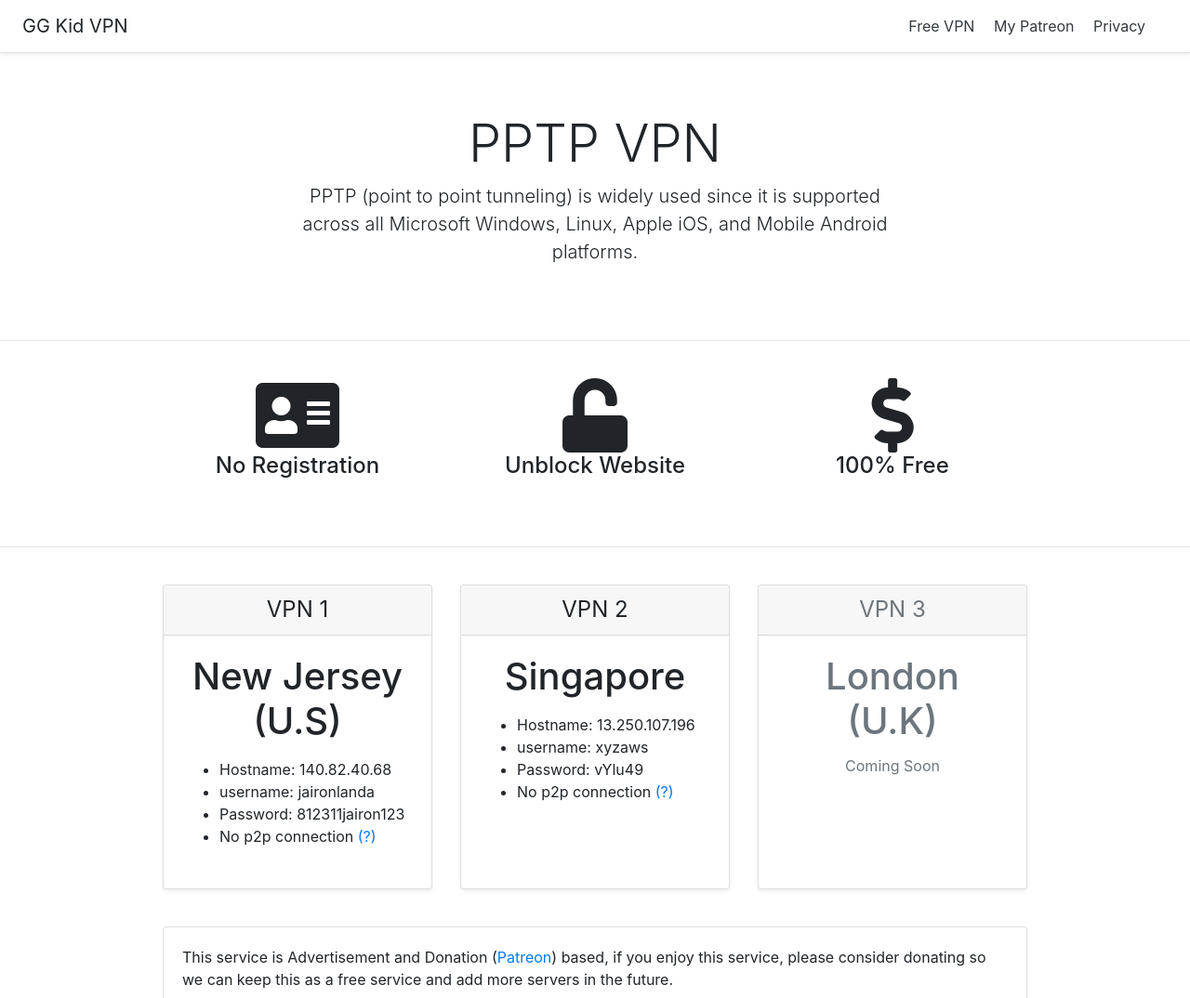
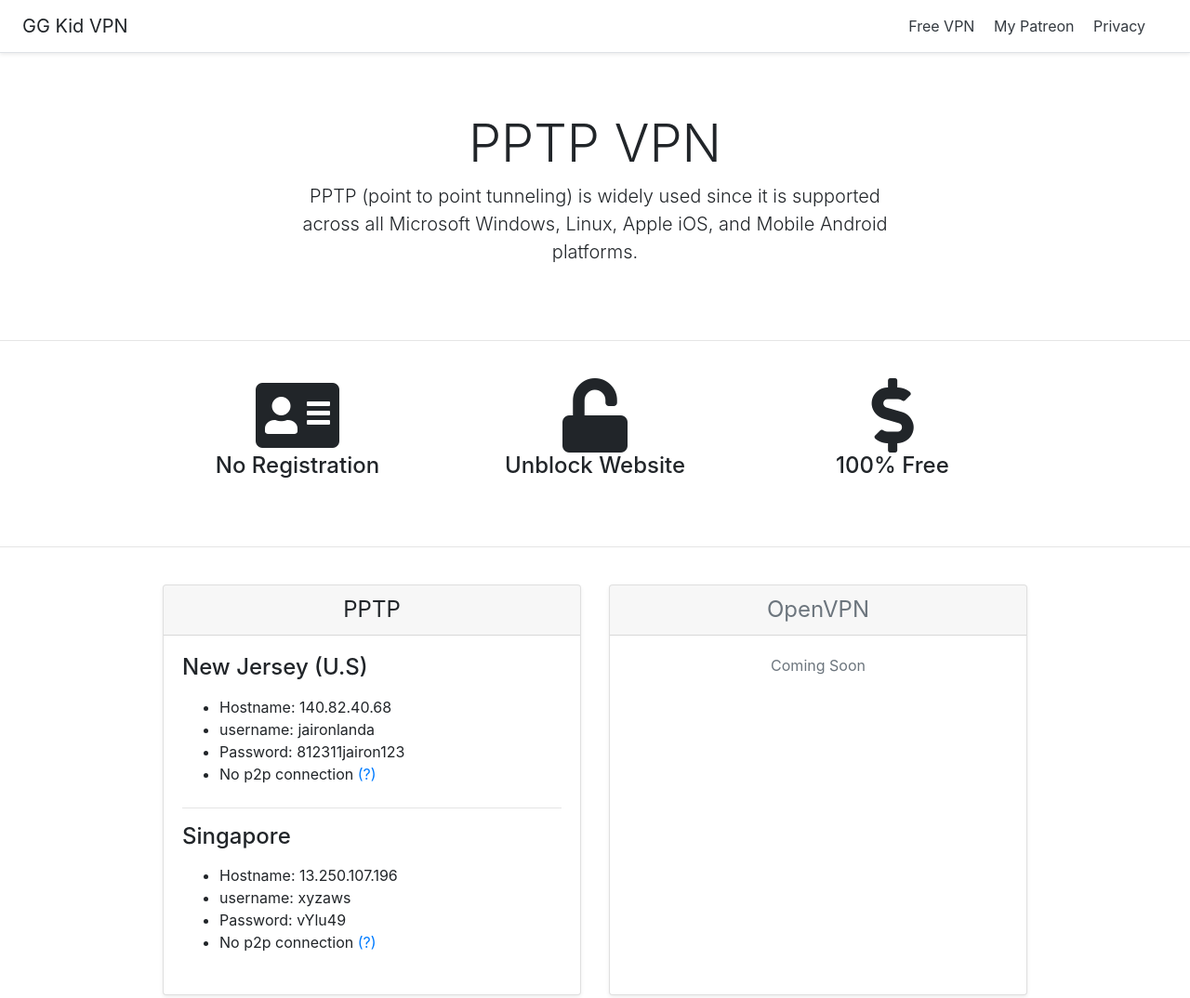
Before and after one commit to Jaironlanda/vpn-site, a plain HTML site: page index.html in a window 1280 px wide. Shown: the top 1074 px of the page at 93% size. Drawn offline with nearby package versions, Linux system fonts and the light colour scheme.

Commit message:
update interface, add new card for openvpn

```diff
--- a/index.html
+++ b/index.html
@@ -3,9 +3,9 @@
 <head>
     <meta charset="UTF-8">
     <meta name="viewport" content="width=device-width, initial-scale=1, shrink-to-fit=no">
-    <meta name="description" content="Free vpn service and easy to setup">
+    <meta name="description" content="Free VPN service. Safely and privately surf on public WiFi service. Free PPTP VPN service No Registration.">
     <meta name="author" content="Jairon Landa">
-    <title>Free VPN</title>
+    <title>Free VPN service</title>
     <link rel="stylesheet" href="style/bs4/css/bootstrap.min.css">
     <link rel="stylesheet" href="style/fontawesome/css/all.min.css">
     <link rel="stylesheet" href="style/css/custom.css">
@@ -79,40 +79,32 @@
         <div class="card-deck mb-3">
           <div class="card mb-4 shadow-sm">
             <div class="card-header">
-              <h4 class="my-0 font-weight-normal text-center">VPN 1</h4>
+              <h4 class="my-0 font-weight-normal text-center">PPTP</h4>
             </div>
             <div class="card-body">
-              <h1 class="card-title pricing-card-title text-center">New Jersey (U.S)</h1>
+              <h4 class="card-title">New Jersey (U.S)</h4>
               <ul class="list-style mt-3 mb-4">
                 <li>Hostname: 140.82.40.68</li>
                 <li>username: jaironlanda</li>
                 <li>Password: 812311jairon123</li>
                 <li>No p2p connection <a href="https://en.wikipedia.org/wiki/Peer-to-peer">(?)</a></li>
               </ul>
-
-            </div>
-          </div>
-          <div class="card mb-4 shadow-sm">
-            <div class="card-header">
-              <h4 class="my-0 font-weight-normal text-center">VPN 2</h4>
-            </div>
-            <div class="card-body">
-              <h1 class="card-title pricing-card-title text-center">Singapore</h1>
+              <hr>
+              <h4 class="card-title">Singapore</h4>
               <ul class="list-style mt-3 mb-4">
                 <li>Hostname: 13.250.107.196</li>
                 <li>username: xyzaws</li>
                 <li>Password: vYlu49</li>
                 <li>No p2p connection <a href="https://en.wikipedia.org/wiki/Peer-to-peer">(?)</a></li>
               </ul>
-
             </div>
           </div>
           <div class="card mb-4 shadow-sm text-muted">
             <div class="card-header">
-              <h4 class="my-0 font-weight-normal text-center">VPN 3</h4>
+              <h4 class="my-0 font-weight-normal text-center">OpenVPN</h4>
             </div>
             <div class="card-body">
-              <h1 class="card-title pricing-card-title text-center">London (U.K)</h1>
+              <!-- <h1 class="card-title pricing-card-title text-center">London (U.K)</h1> -->
               <p class="text-center">Coming Soon</p>
               <!-- <ul class="list-style mt-3 mb-4">
                 <li>Hostname: ####</li>
@@ -166,16 +158,16 @@
                 <li><a class="text-muted" href="https://support.apple.com/en-my/guide/iphone/iph45f7e324/ios">iOS</a></li>
               </ul>
             </div>
-        <!--
+
             <div class="col-6 col-md">
               <h5>About</h5>
               <ul class="list-unstyled text-small">
-                <li><a class="text-muted" href="#">Team</a></li>
-                <li><a class="text-muted" href="#">Locations</a></li>
-                <li><a class="text-muted" href="#">Privacy</a></li>
-                <li><a class="text-muted" href="#">Terms</a></li>
+                <!-- <li><a class="text-muted" href="#">Team</a></li>
+                <li><a class="text-muted" href="#">Locations</a></li> -->
+                <li><a class="text-muted" href="pirvacy.html">Privacy</a></li>
+                <!-- <li><a class="text-muted" href="#">Terms</a></li> -->
               </ul>
-            </div> -->
+            </div>
           </div>
         </footer>
       </div>
```
Also changed, not shown: pirvacy.html (+16 -12 lines).
